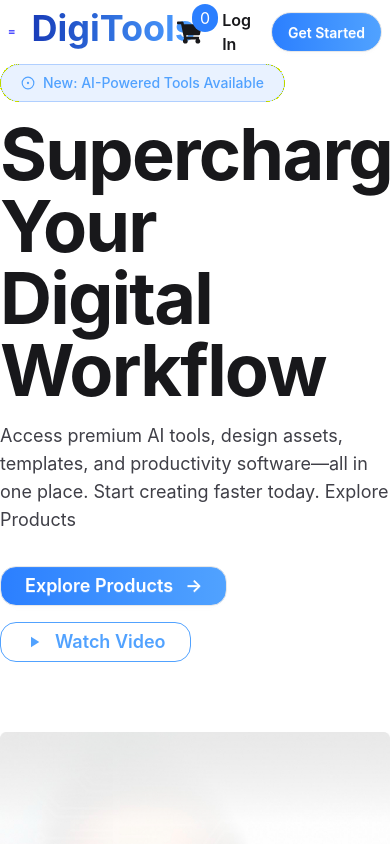
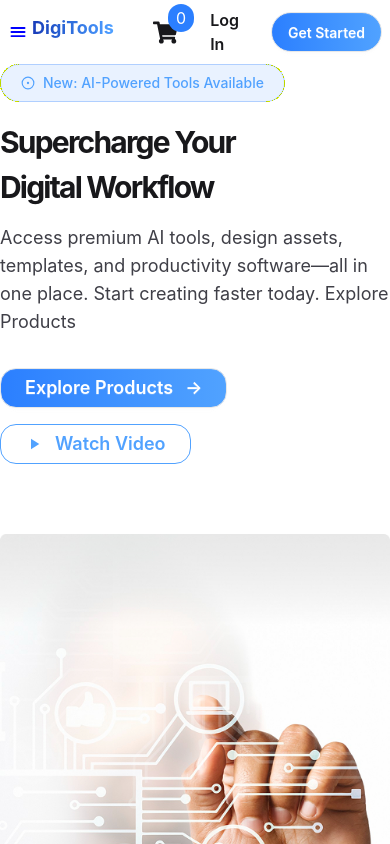
Before and after one commit to abdullahazmir/B13-A06-AZ, a React (Vite) app: page / in a window 390 px wide. Shown: the top 844 px of the page. Built offline with nearby package versions, Linux system fonts and the light colour scheme.

Commit message:
responsiveness edited

```diff
--- a/src/components/Banner/Banner.jsx
+++ b/src/components/Banner/Banner.jsx
@@ -14,7 +14,7 @@ const Banner = () => {
 
                     <h1 className="text-4xl lg:text-5xl font-bold leading-tight tracking-tighter ">
 
-                        <span className="text-7xl">
+                        <span className="text-3xl md:text-7xl">
                             Supercharge Your <br />
                             Digital Workflow
                         </span>
--- a/src/components/NavBar/NavBar.jsx
+++ b/src/components/NavBar/NavBar.jsx
@@ -15,25 +15,27 @@ const NavBar = ({ carts }) => {
 
   return (
     <div className="navbar">
-      <div className="navbar-start gap-4">
+      <div className="navbar-start items-center gap-1 md:gap-4">
         {
           open ? (
             <IoClose
-              className="md:hidden cursor-pointer"
+              className="md:hidden  cursor-pointer"
               onClick={toggleMenu}
-              size={40}
+              md:size={40}
+              size={20}
               color="blue"
             />
           ) : (
             <IoMenu
               className="md:hidden cursor-pointer"
               onClick={toggleMenu}
-              size={40}
+              md:size={40}
+              size={20}
               color="blue"
             />
           )
         }
-        <div className="flex items-center gap-1 font-bold text-4xl pb-2 bg-linear-to-r from-blue-800 to-blue-400 bg-clip-text text-transparent ">
+        <div className="flex items-center gap-1 font-bold text-lg md:text-4xl pb-2 bg-linear-to-r from-blue-800 to-blue-400 bg-clip-text text-transparent ">
 
           DigiTools
         </div>
@@ -41,7 +43,7 @@ const NavBar = ({ carts }) => {
 
 
        <div className="navbar-center hidden md:flex">
-        <ul className="menu menu-horizontal gap-10 px-1 text-lg">
+        <ul className="menu menu-horizontal gap-4 px-1 text-lg">
           <li>
             <a>Products</a>
           </li>
@@ -83,7 +85,7 @@ const NavBar = ({ carts }) => {
 
 
 
-      <div className="navbar-end gap-5">
+      <div className="navbar-end gap-8 md:gap-5 ">
         <div
           className="relative"
           aria-label={`Cart (${carts.length})`}
@@ -95,9 +97,11 @@ const NavBar = ({ carts }) => {
           </span>
         </div>
 
-        <p className="font-semibold">Log In</p>
 
-        <a className="btn bg-linear-to-r from-blue-500 to-blue-400 rounded-full text-white"> Get Started</a>
+          <p className="font-semibold">Log In</p>
+
+        <a className="  btn bg-linear-to-r from-blue-500 to-blue-400 rounded-full text-white"> Get Started</a>
+
       </div>
     </div>
   );
```
